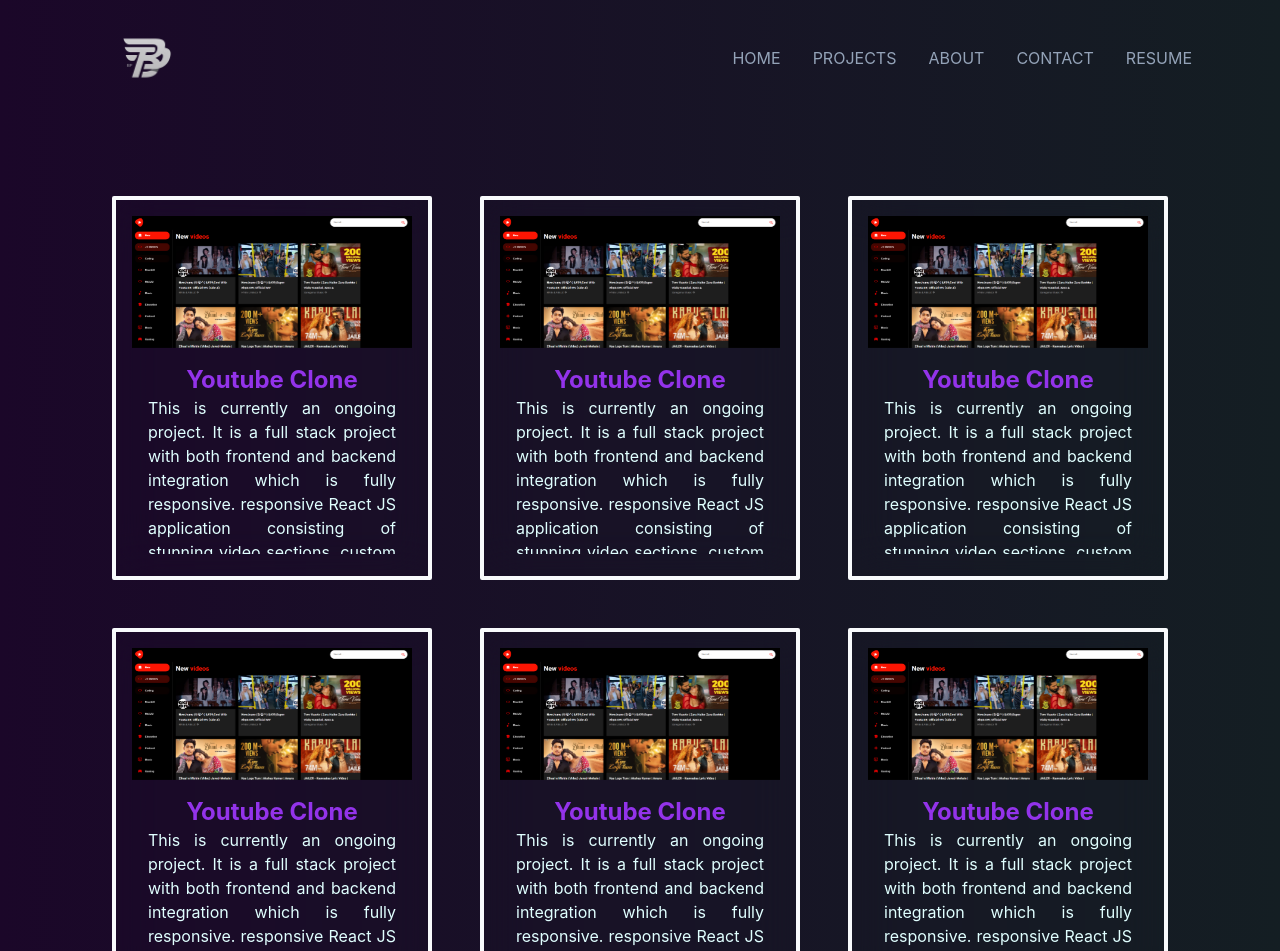
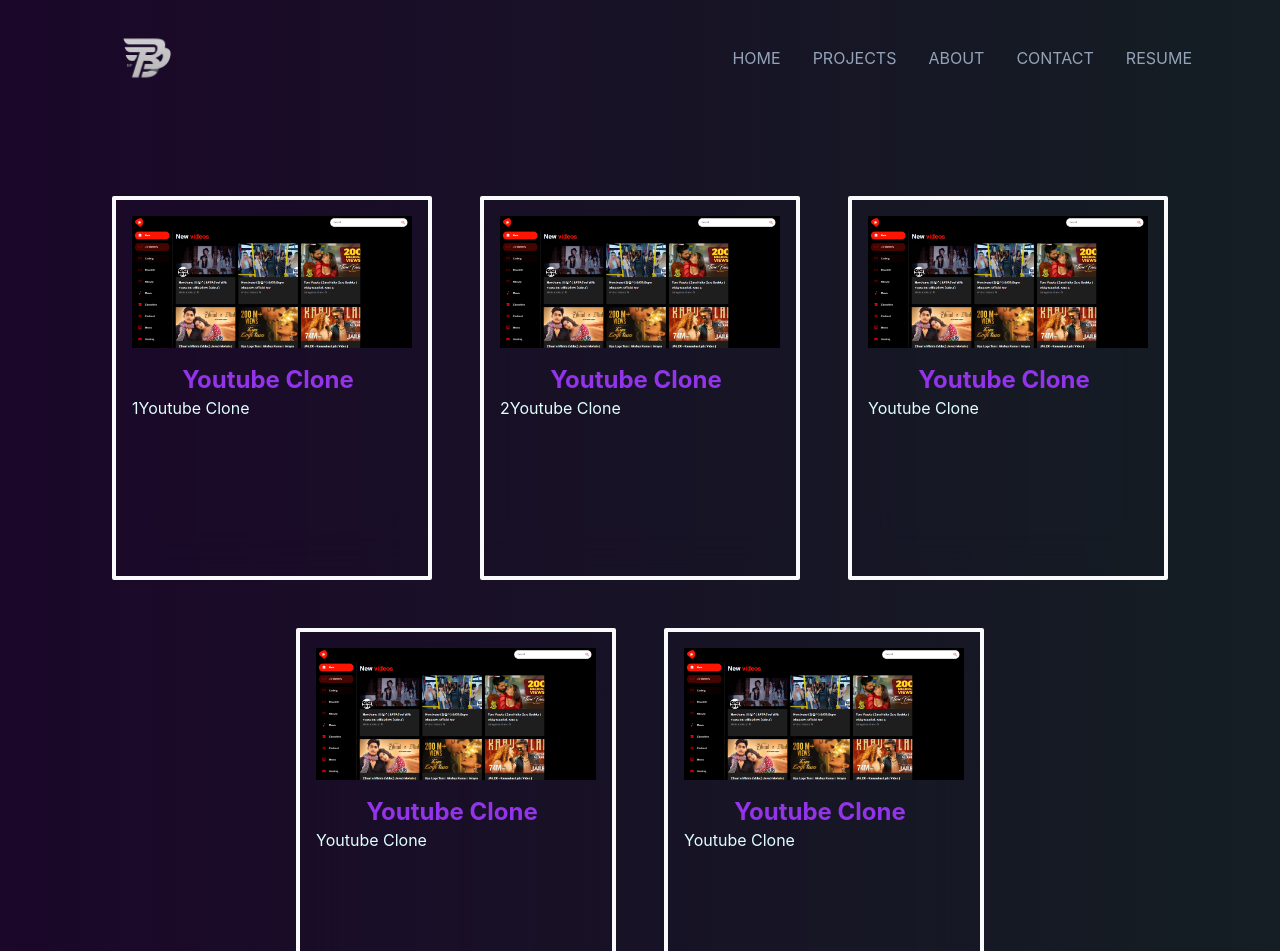
Before and after one commit to bharat2002/Portfolio, a Next.js app: page /projects in a window 1280 px wide. Shown: the top 951 px of the page. Built offline with nearby package versions, Linux system fonts and the light colour scheme.

Commit message:
projectcards

```diff
--- a/app/projects/page.js
+++ b/app/projects/page.js
@@ -1,70 +1,66 @@
+'use client'
 import React from 'react'
 import Image from 'next/image'
 import vidweb from '/public/vidwebpng.png'
 
+const projects =[
+  {
+    id:1,
+    title:"Youtube Clone",
+    description:"1Youtube Clone",
+    img: '/public/vidwebpng.png',
+  },
+  {
+    id:1,
+    title:"Youtube Clone",
+    description:"2Youtube Clone",
+    img: '/public/vidwebpng.png',
+  }
+  ,
+  {
+    id:1,
+    title:"Youtube Clone",
+    description:"Youtube Clone",
+    img: '/public/vidwebpng.png',
+  },
+  {
+    id:1,
+    title:"Youtube Clone",
+    description:"Youtube Clone",
+    img: '/public/vidwebpng.png',
+  },
+  {
+    id:1,
+    title:"Youtube Clone",
+    description:"Youtube Clone",
+    img: '/public/vidwebpng.png',
+  },
+]
+
+
+
 const page = () => {
   return (
+
+
     <div className='my-14 w-6xl flex flex-wrap flex-row justify-center'>
-        <div className=' m-6 p-4 h-96 w-80 backdrop-blur-xl hover:scale-110 hover:ease-in duration-300 rounded-sm border-4  border-slate-50 hover:border-slate-400 hover:shadow-black hover:shadow-2xl'>
-        <div>
-        <Image height={500} width={500} src={vidweb}/>
+
+    {
+      projects.map((project) => (
+        <div  className=' m-6 p-4 h-96 w-80 backdrop-blur-xl hover:scale-110 hover:ease-in duration-300 rounded-sm border-4  border-slate-50 hover:border-slate-400 hover:shadow-black hover:shadow-2xl'>
+        <div key={project.key}>
+        <Image height={500} width={500} src={require('/public/vidwebpng.png')}/>
         </div>
-        <div className='overflow-y-scroll h-3/5 scrollbar-thin scrollbar-thumb-blue-400 scrollbar-track-gray-300 flex flex-col text-hereis p-4'>
-          <p className='text-center font-bold text-purple-600 text-2xl'>Youtube Clone</p>
-          <p className='text-justify text-md'>This is currently an ongoing project. It is a full stack project with both frontend and backend integration which is fully responsive. responsive React JS application consisting of stunning video sections, custom categories, channel pages, and, most importantly, you can play videos straight from your YouTube Clone App.</p>
+        <div className='overflow-y-scroll h-3/5 scrollbar-thin scrollbar-rounded-full scrollbar-thumb-purple-600  scrollbar-track-gray-300 flex flex-col text-hereis pr-2 py-4'>
+          <p className='text-center font-bold text-purple-600 text-2xl'>{project.title}</p>
+          <p className='text-justify text-md'>{project.description}</p>
         </div>
         </div>
 
-        <div className='p-4 m-6 h-96 w-80 backdrop-blur-xl hover:scale-110 hover:ease-in duration-300 rounded-sm border-4  border-slate-50 hover:border-slate-400 hover:shadow-black hover:shadow-2xl'>
-        <div>
-        <Image height={500} width={500} src={vidweb}/>
-        </div>
-        <div className='overflow-y-scroll h-3/5 scrollbar-thin scrollbar-thumb-blue-400 scrollbar-track-gray-300 flex flex-col text-hereis p-4'>
-          <p className='text-center font-bold text-purple-600 text-2xl'>Youtube Clone</p>
-          <p className='text-justify text-md'>This is currently an ongoing project. It is a full stack project with both frontend and backend integration which is fully responsive. responsive React JS application consisting of stunning video sections, custom categories, channel pages, and, most importantly, you can play videos straight from your YouTube Clone App.</p>
-        </div>
+      ))
+     }
         </div>
 
-        <div className='p-4 m-6 h-96 w-80 backdrop-blur-xl hover:scale-110 hover:ease-in duration-300 rounded-sm border-4  border-slate-50 hover:border-slate-400 hover:shadow-black hover:shadow-2xl'>
-        <div>
-        <Image height={500} width={500} src={vidweb}/>
-        </div>
-        <div className='overflow-y-scroll h-3/5 scrollbar-thin scrollbar-thumb-blue-400 scrollbar-track-gray-300 flex flex-col text-hereis p-4'>
-          <p className='text-center font-bold text-purple-600 text-2xl'>Youtube Clone</p>
-          <p className='text-justify text-md'>This is currently an ongoing project. It is a full stack project with both frontend and backend integration which is fully responsive. responsive React JS application consisting of stunning video sections, custom categories, channel pages, and, most importantly, you can play videos straight from your YouTube Clone App.</p>
-        </div>
-        </div>
-
-        <div className='p-4 m-6 h-96 w-80 backdrop-blur-xl hover:scale-110 hover:ease-in duration-300 rounded-sm border-4  border-slate-50 hover:border-slate-400 hover:shadow-black hover:shadow-2xl'>
-        <div>
-        <Image height={500} width={500} src={vidweb}/>
-        </div>
-        <div className='overflow-y-scroll h-3/5 scrollbar-thin scrollbar-thumb-blue-400 scrollbar-track-gray-300 flex flex-col text-hereis p-4'>
-          <p className='text-center font-bold text-purple-600 text-2xl'>Youtube Clone</p>
-          <p className='text-justify text-md'>This is currently an ongoing project. It is a full stack project with both frontend and backend integration which is fully responsive. responsive React JS application consisting of stunning video sections, custom categories, channel pages, and, most importantly, you can play videos straight from your YouTube Clone App.</p>
-        </div>
-        </div>
-
-        <div className='p-4 m-6 h-96 w-80 backdrop-blur-xl hover:scale-110 hover:ease-in duration-300 rounded-sm border-4  border-slate-50 hover:border-slate-400 hover:shadow-black hover:shadow-2xl'>
-        <div>
-        <Image height={500} width={500} src={vidweb}/>
-        </div>
-        <div className='overflow-y-scroll h-3/5 scrollbar-thin scrollbar-thumb-blue-400 scrollbar-track-gray-300 flex flex-col text-hereis p-4'>
-          <p className='text-center font-bold text-purple-600 text-2xl'>Youtube Clone</p>
-          <p className='text-justify text-md'>This is currently an ongoing project. It is a full stack project with both frontend and backend integration which is fully responsive. responsive React JS application consisting of stunning video sections, custom categories, channel pages, and, most importantly, you can play videos straight from your YouTube Clone App.</p>
-        </div>
-        </div>
-
-        <div className='p-4 m-6 h-96 w-80 backdrop-blur-xl hover:scale-110 hover:ease-in duration-300 rounded-sm border-4  border-slate-50 hover:border-slate-400 hover:shadow-black hover:shadow-2xl'>
-        <div>
-        <Image height={500} width={500} src={vidweb}/>
-        </div>
-        <div className='overflow-y-scroll h-3/5 scrollbar-thin scrollbar-thumb-blue-400 scrollbar-track-gray-300 flex flex-col text-hereis p-4'>
-          <p className='text-center font-bold text-purple-600 text-2xl'>Youtube Clone</p>
-          <p className='text-justify text-md'>This is currently an ongoing project. It is a full stack project with both frontend and backend integration which is fully responsive. responsive React JS application consisting of stunning video sections, custom categories, channel pages, and, most importantly, you can play videos straight from your YouTube Clone App.</p>
-        </div>
-        </div>
-    </div>
   )
 }
 
```
